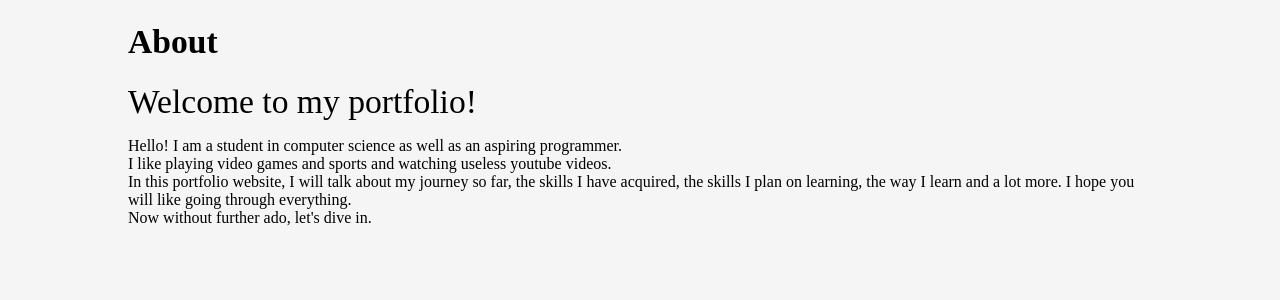
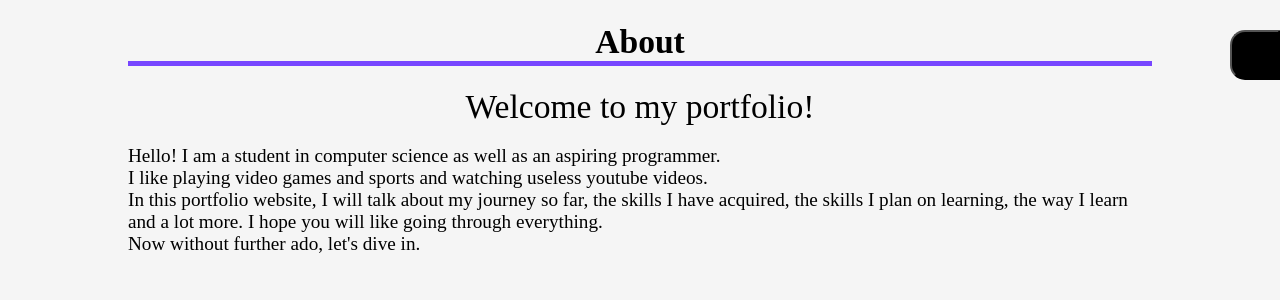
Before and after one commit to codeTrolling/Portfolio, a React (Create React App) app: page / in a window 1280 px wide. Shown: the top 300 px of the page. Built offline with nearby package versions, Linux system fonts and the light colour scheme.

Commit message:
Add navigation bar

```diff
--- a/src/App.js
+++ b/src/App.js
@@ -1,10 +1,14 @@
 import './App.css';
 import "./Styles/CommonStyles.css";
 import About from "./Components/About";
+import Navigation from "./Components/Navigation";
 
 function App() {
   return (
+    <>
+    <Navigation/>
     <About/>
+    </>
   );
 }
 
--- a/src/Components/About.jsx
+++ b/src/Components/About.jsx
@@ -4,7 +4,7 @@ const About = () => {
     return(
         <div className="viewport flex-column">
             <h1 className="theme-font-family heading">About</h1>
-            <label className="theme-font-family" style={{fontSize: "2.1rem"}}>Welcome to my portfolio!</label>
+            <label className="theme-font-family" style={{fontSize: "2.1rem", alignSelf: "center"}}>Welcome to my portfolio!</label>
             <p className="theme-font-family">Hello! I am a student in computer science as well as an aspiring programmer. <br/> I like playing video games and sports and watching useless youtube videos.
             <br/> In this portfolio website, I will talk about my journey so far, the skills I have acquired, the skills I plan on learning, the way I learn and a lot more. I hope you will like going through everything.
             <br/> Now without further ado, let's dive in.</p>
--- /dev/null
+++ b/src/Components/Navigation.jsx
@@ -0,0 +1,30 @@
+import "../Styles/NavigationStyles.css";
+import { useState } from "react";
+
+const Navigation = () => {
+    const [showNavigation, setShowNavigation] = useState(false);
+    const [borderRadiuses, setBorderRadiuses] = useState("100% 0 0 100%");
+
+    const navigationBorders = () => {
+        if(showNavigation){
+            setBorderRadiuses("100% 0 0 100%");
+        }
+        else{
+            setBorderRadiuses("0 0 0 15px");
+        }
+    }
+
+    return(
+        <div className="flex-column navigation-container" style={{transform: showNavigation ? "translateX(0)" : "translateX(400px)", borderRadius: borderRadiuses, transition: showNavigation ? "transform 0.3s ease-in-out, border-radius 0.6s ease-out" : "transform 0.3s ease-in-out, border-radius 0.6s ease-in"}}>
+            <button className="show-hide-navigation-btn" onClick={() => {setShowNavigation(!showNavigation); navigationBorders(); console.log(showNavigation)}}></button>
+            <label className="theme-font-family navigation-options">About</label>
+            <label className="theme-font-family navigation-options">Skills</label>
+            <label className="theme-font-family navigation-options">Beginning</label>
+            <label className="theme-font-family navigation-options">Learning proccess</label>
+            <label className="theme-font-family navigation-options">Projects</label>
+            <label className="theme-font-family navigation-options">For aspiring programmers</label>
+        </div>
+    )
+}
+
+export default Navigation;
--- a/src/Styles/CommonStyles.css
+++ b/src/Styles/CommonStyles.css
@@ -1,5 +1,18 @@
+:root{
+    --border-color: rgb(119, 70, 255);
+}
+
 .theme-font-family{
     font-family: cursive;
+    font-size: 1.2rem;
+}
+
+.flex{
+    display: flex;
+}
+.flex-column{
+    display: flex;
+    flex-direction: column;
 }
 
 .viewport{
@@ -8,8 +21,12 @@
 }
 
 .heading{
-     font-weight: bold;
-     font-size: 2.1rem;
+    font-weight: bold;
+    font-size: 2.1rem;
+    align-self: center;
+    text-align: center;
+    width: 100%;
+    border-bottom: solid 5px var(--border-color);
 }
 
 body{
--- /dev/null
+++ b/src/Styles/NavigationStyles.css
@@ -0,0 +1,41 @@
+.navigation-container{
+    background-color: rgb(20, 20, 20);
+    position: fixed;
+    top: 30px;
+    right: 0;
+    padding: 20px 30px;
+    width: 340px;
+    transform: translateX(400px);
+    transition: transform 0.2s ease-in-out, border-radius 0.5s ease-out;
+    border-radius: 100% 0 0 100%;
+}
+
+.navigation-options{
+    color: whitesmoke;
+    padding: 10px 0;
+    border-bottom: solid 2px rgb(100, 100, 100);
+    font-size: 1.3rem;
+    cursor: pointer;
+}
+.navigation-options:is(:last-child){
+    padding-bottom: none;
+    border: none;
+}
+.navigation-options:is(:first-child){
+    padding-top: none;
+}
+.navigation-options:hover{
+    color: rgb(150, 150, 150);
+}
+
+.show-hide-navigation-btn{
+    position: absolute;
+    top: 0;
+    left: 0;
+    width: 50px;
+    height: 50px;
+    transform: translateX(-50px);
+    background-color: black;
+    cursor: pointer;
+    border-radius: 15px 0 0 15px;
+}
```
